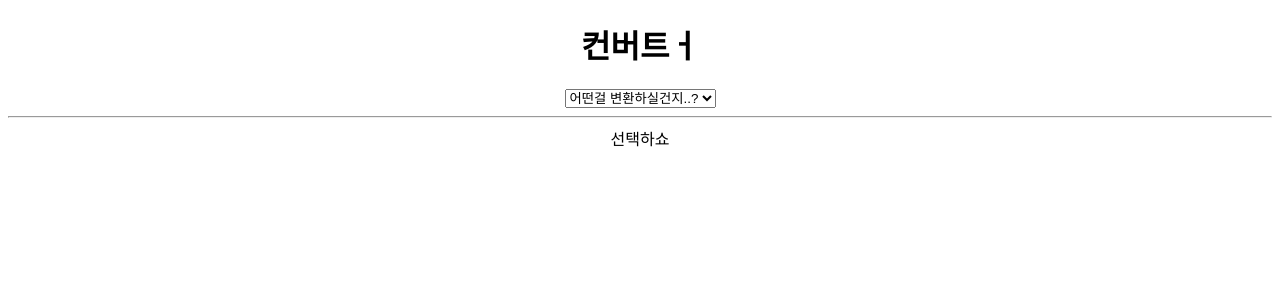
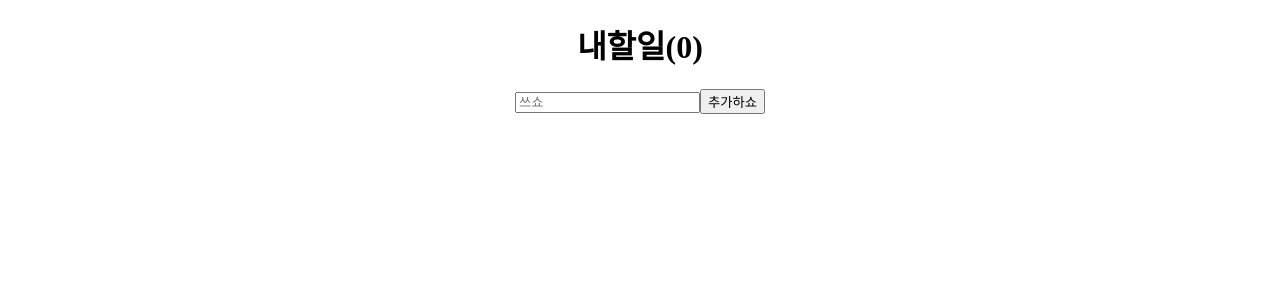
Before and after one commit to MIINII/Nomad_movie, a React (Create React App) app: page / in a window 1280 px wide. Shown: the top 300 px of the page. Built offline with nearby package versions, Linux system fonts and the light colour scheme.

Commit message:
:sparkles: Feat : Todo 컴포넌트 만들어보기

```diff
--- a/src/App.js
+++ b/src/App.js
@@ -1,27 +1,13 @@
 import { useState } from 'react';
 import './App.css';
-import GalConverter from './components/GalConverter';
+import GalConverter from './prac/GalConverter';
 import TimeConverter from './components/TimeConverter';
+import Todo from './prac/Todo';
 
 function App() {
-  const [nowConverter, setNowConverter] = useState('');
-  const [index, setIndex] = useState('x');
-  const onSelect = e => {
-    setIndex(e.target.value);
-  };
-
   return (
     <div className='App'>
-      <h1>컨버트ㅓ</h1>
-      <select value={index} onChange={onSelect}>
-        <option value='x'>어떤걸 변환하실건지..?</option>
-        <option value='0'>시간 </option>
-        <option value='1'>Gal</option>
-      </select>
-      <hr />
-      {index === 'x' ? '선택하쇼' : null}
-      {index === '0' ? <TimeConverter /> : null}
-      {index === '1' ? <GalConverter /> : null}
+      <Todo />
     </div>
   );
 }
--- /dev/null
+++ b/src/prac/Todo.jsx
@@ -0,0 +1,31 @@
+import React, { useState } from 'react';
+
+const Todo = () => {
+  const [todo, setTodo] = useState('');
+  const [todos, setTodos] = useState([]);
+
+  const onChange = e => {
+    setTodo(e.target.value);
+  };
+
+  const onSubmit = e => {
+    e.preventDefault();
+    if (todo === '') {
+      return;
+    }
+    setTodos(currentArr => [todo, ...currentArr]);
+    setTodo('');
+  };
+
+  return (
+    <>
+      <h1>내할일({todos.length})</h1>
+      <form onSubmit={onSubmit}>
+        <input onChange={onChange} value={todo} type='text' placeholder='쓰쇼' />
+        <button>추가하쇼</button>
+      </form>
+    </>
+  );
+};
+
+export default Todo;
```
Also changed, not shown: src/prac/GalConverter.jsx (renamed from src/components/GalConverter.jsx), src/prac/TimeConverter.jsx (renamed from src/components/TimeConverter.jsx).
